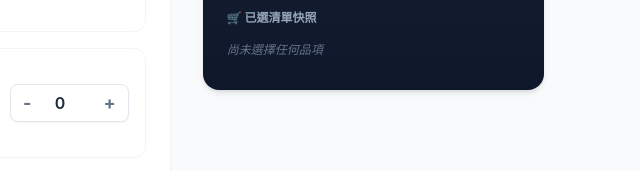
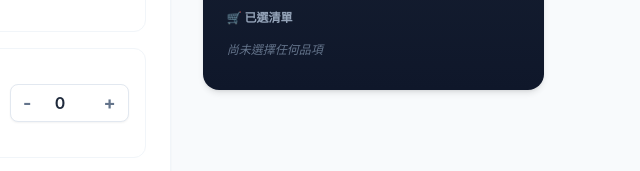
Before and after one commit to iamrita5623/SHINee_WORLD_VIII_goods_calculator, a plain HTML site: page index.html in a window 1280 px wide. Shown: the part 862-1033 px from the top of the page, 640-1280 px from the left. Drawn offline with nearby package versions, Linux system fonts and the light colour scheme.

Commit message:
Update index.html

```diff
--- a/index.html
+++ b/index.html
@@ -102,7 +102,7 @@
                         </div>
 
                         <div class="pt-4 border-t border-slate-700/60">
-                            <h4 class="text-xs font-bold uppercase text-slate-400 mb-2">🛒 已選清單快照</h4>
+                            <h4 class="text-xs font-bold uppercase text-slate-400 mb-2">🛒 已選清單</h4>
                             <div id="cart-preview" class="max-h-48 overflow-y-auto space-y-2 text-xs text-slate-300 pr-1">
                                 <div class="text-slate-500 italic py-2">尚未選擇任何品項</div>
                             </div>
```
